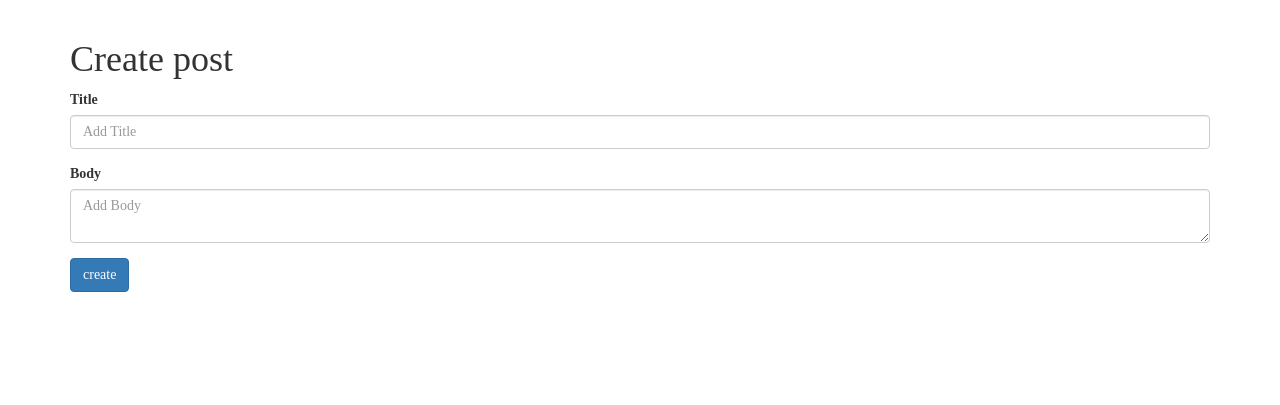
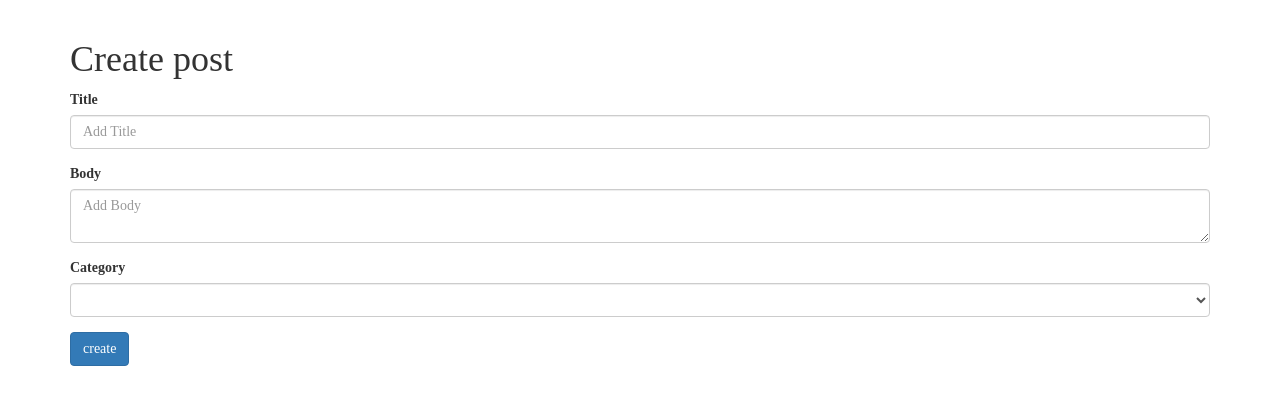
Before and after one commit to Darkashli/codeIgniter, a CodeIgniter app: page /codeigniter/index.php/posts/create in a window 1280 px wide. Shown: the part 52-457 px from the top of the page. Run offline with CodeIgniter, Linux system fonts and the light colour scheme; data that the repository does not hold is empty; some libraries are stand-ins or nearby versions.

Commit message:
no message

```diff
--- a/application/config/autoload.php
+++ b/application/config/autoload.php
@@ -89,7 +89,7 @@ $autoload['drivers'] = array();
 |
 |	$autoload['helper'] = array('url', 'file');
 */
-$autoload['helper'] = array('url', 'form');
+$autoload['helper'] = array('url', 'form', 'text');
 
 /*
 | -------------------------------------------------------------------
--- a/application/controllers/Posts.php
+++ b/application/controllers/Posts.php
@@ -34,6 +34,8 @@
 
 	public function create(){
 		$data ['title'] = 'Create post';
+
+		$data ['categories'] = $this->post_model->get_categories();
 
 		$this->form_validation->set_rules('title', 'Title', 'required');
 		$this->form_validation->set_rules('body', 'Body', 'required');
--- a/application/models/Post_model.php
+++ b/application/models/Post_model.php
@@ -35,5 +35,10 @@
       $this->db->delete('posts');
       return true;
     }
+
+      public function get_categories(){
+      $this->db->order_by('name');
+      $query = $this->db->get('categories');
+      return $query->result_array();
+    }
    }
-?>
--- a/application/views/posts/create.php
+++ b/application/views/posts/create.php
@@ -14,4 +14,13 @@
     <textarea id="editor1" class="form-control" name="body" placeholder="Add Body"></textarea>
   </div>
 
+ <div class="form-group">
+ 	<label>Category</label>
+ 	<select name="catergory_id" class="form-control">
+ 		<?php foreach ($categories as $category): ?>
+ 			<option value="<?php $category['id']; ?>"><?php $category['name']; ?></option>
+ 		<?php endforeach; ?>
+ 	</select>
+ </div>
   <button type="submit" class="btn btn-primary">create</button>
+</form>
--- a/application/views/posts/index.php
+++ b/application/views/posts/index.php
@@ -2,7 +2,7 @@
   <?php foreach ($posts as $post) : ?>
 	<h3><?php echo $post['title']; ?></h3>
 	    <small class="post-date">Posted on: <?php echo $post['created_at']; ?></small><br>
-	    <?php echo $post['body']; ?>
+	    <?php echo word_limiter($post['body'], 60); ?>
 	    <br><br>
 	    <p><a class="btn btn-default" href="<?php echo site_url('/posts/'.$post['slug']); ?>">Read more</a></p>
   <?php endforeach; ?>
```
